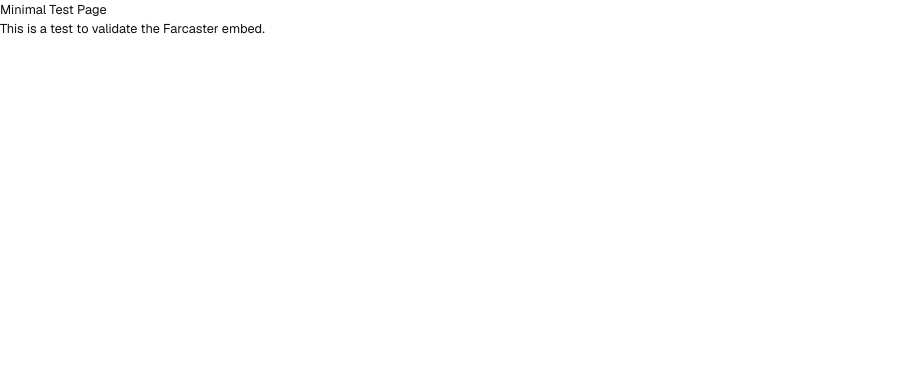
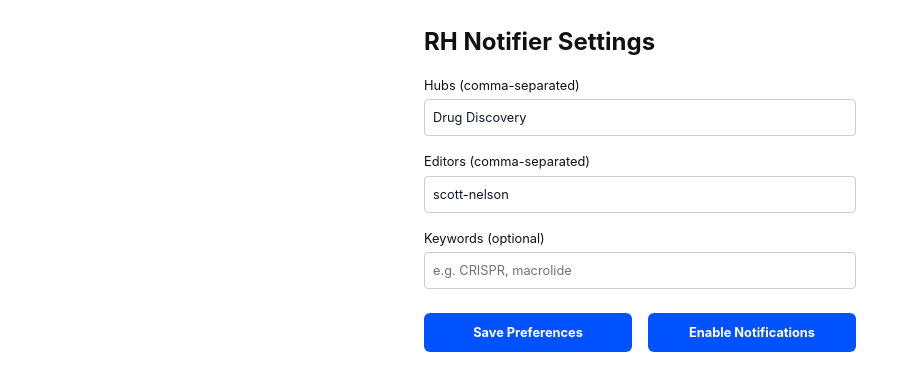
Before and after one commit to steambeer/review-radar, a Next.js app: page / in a window 1280 px wide. Shown: the top 390 px of the page, without its empty margins (0-919 px from the left). Built offline with nearby package versions, Linux system fonts and the light colour scheme; no server answers; what @coinbase/onchainkit would draw is missing.

Commit message:
feat: Restore full app with ready signal

```diff
--- a/app/layout.tsx
+++ b/app/layout.tsx
@@ -1,25 +1,20 @@
-// The final, correct layout for the Mini App
-
-// We can bring back the original imports
+// In app/layout.tsx
 import "./theme.css";
 import "@coinbase/onchainkit/styles.css";
 import type { Metadata, Viewport } from "next";
 import "./globals.css";
 import { Providers } from "./providers";
 
-// The viewport setting is good to keep
 export const viewport: Viewport = {
     width: "device-width",
     initialScale: 1,
 };
 
-// We can add a simple title and description for regular browsers
 export const metadata: Metadata = {
-    title: "RH Notifier",
+    title: "RH Notifier", // Changed to the new name
     description: "Get notified about new ResearchHub papers.",
 };
 
-// This is the RootLayout component from your original file
 export default function RootLayout({
     children,
 }: Readonly<{
--- a/app/page-client.tsx
+++ b/app/page-client.tsx
@@ -1,14 +1,18 @@
-/* eslint-disable @typescript-eslint/no-explicit-any */
 'use client';
 
-import { useState } from 'react';
+import { useState, useEffect } from 'react';
 
-// Define a type for the Farcaster object injected into the window
+// Define a type for the Farcaster object that gets injected into the window
 interface Farcaster {
   addMiniApp: () => void;
+  sdk?: {
+    actions: {
+      ready: () => void;
+    };
+  };
 }
 
-// Tell TypeScript that our window object can have a 'farcaster' property
+// Tell TypeScript that our window object might have these properties
 declare global {
   interface Window {
     farcaster?: Farcaster;
@@ -16,13 +20,22 @@ declare global {
   }
 }
 
-export default function Home() {
+// Note: The component is named ClientPage to match the import in `app/page.tsx`
+export default function ClientPage() {
   const [hubs, setHubs] = useState<string>('Drug Discovery');
   const [editors, setEditors] = useState<string>('scott-nelson');
   const [keywords, setKW] = useState<string>('');
-  const [status, setStatus] = useState<string>(''); // feedback text
+  const [status, setStatus] = useState<string>(''); // For user feedback
 
-  // This function saves the user's topic preferences.
+  // This hook runs once when the app loads to signal it's ready
+  useEffect(() => {
+    const sdk = window.onchainkit?.sdk || window.farcaster?.sdk;
+    if (sdk && sdk.actions && sdk.actions.ready) {
+      sdk.actions.ready();
+    }
+  }, []); // The empty array ensures this runs only once on mount
+
+  // This function saves the user's topic preferences
   async function savePrefs() {
     setStatus('Saving...');
     const fid =
@@ -35,8 +48,8 @@ export default function Home() {
         headers: { 'Content-Type': 'application/json' },
         body: JSON.stringify({
           fid,
-          hubs: hubs.split(',').map(h => h.trim()),
-          editors: editors.split(',').map(e => e.trim()),
+          hubs: hubs.split(',').map((h) => h.trim()),
+          editors: editors.split(',').map((e) => e.trim()),
           keywords,
         }),
       });
@@ -48,7 +61,7 @@ export default function Home() {
     }
   }
 
-  // This function handles the notification opt-in flow.
+  // This function handles the notification opt-in flow
   function handleEnableNotifications() {
     if (window.farcaster && window.farcaster.addMiniApp) {
       setStatus('Please approve in the prompt to enable notifications...');
@@ -82,7 +95,7 @@ export default function Home() {
   return (
     <main style={{ maxWidth: 480, margin: '0 auto', padding: 24, fontFamily: '-apple-system, sans-serif' }}>
       <h1 style={{ fontSize: 24, fontWeight: 700, marginBottom: 16 }}>
-        Review Radar Settings
+        RH Notifier Settings
       </h1>
 
       <label style={{ display: 'block', marginBottom: 16 }}>
@@ -110,7 +123,7 @@ export default function Home() {
         </button>
       </div>
 
-      {status && <p style={{ marginTop: 16 }}>{status}</p>}
+      {status && <p style={{ marginTop: 16, color: '#333' }}>{status}</p>}
     </main>
   );
 }
--- a/app/page.tsx
+++ b/app/page.tsx
@@ -1,9 +1,7 @@
-// A minimal page for debugging
+// In app/page.tsx
+import ClientPage from './page-client';
+
+// The page component that renders the interactive client part
 export default function Page() {
-    return (
-        <div>
-            <h1>Minimal Test Page</h1>
-            <p>This is a test to validate the Farcaster embed.</p>
-        </div>
-    );
+    return <ClientPage />;
 }
```
